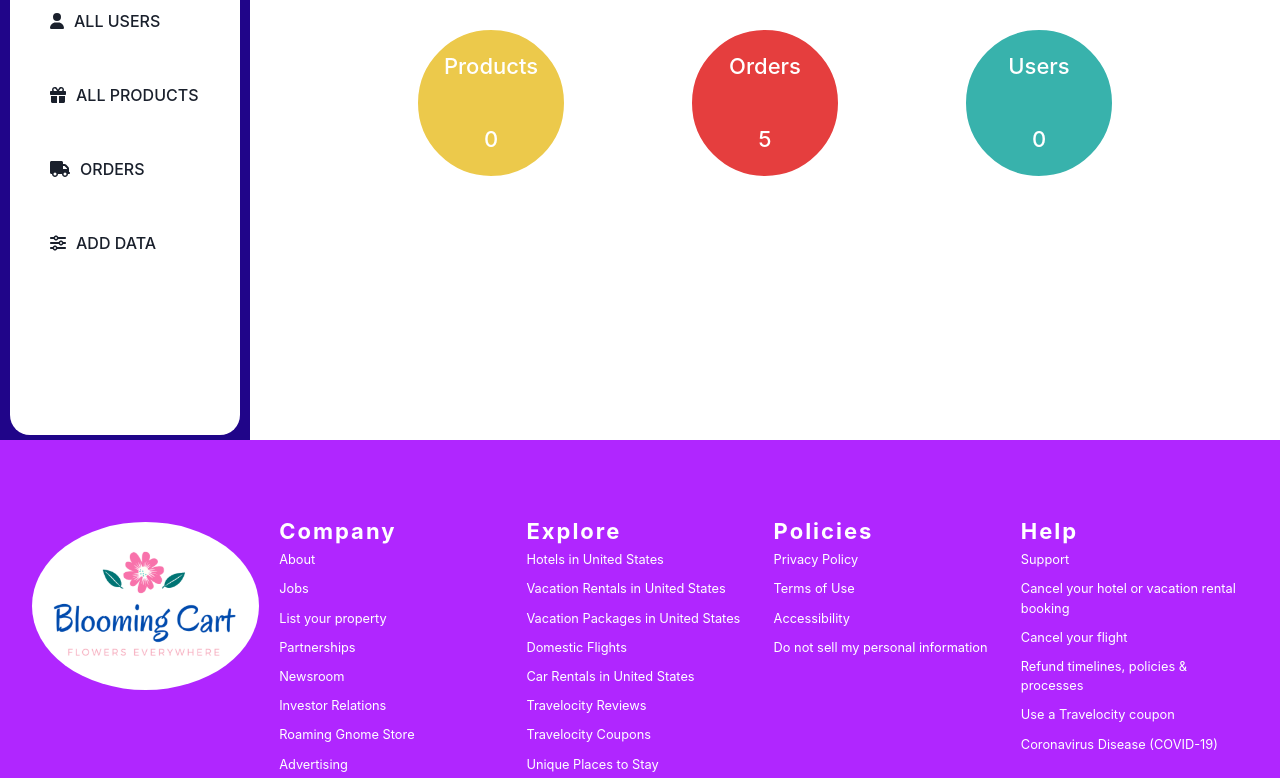
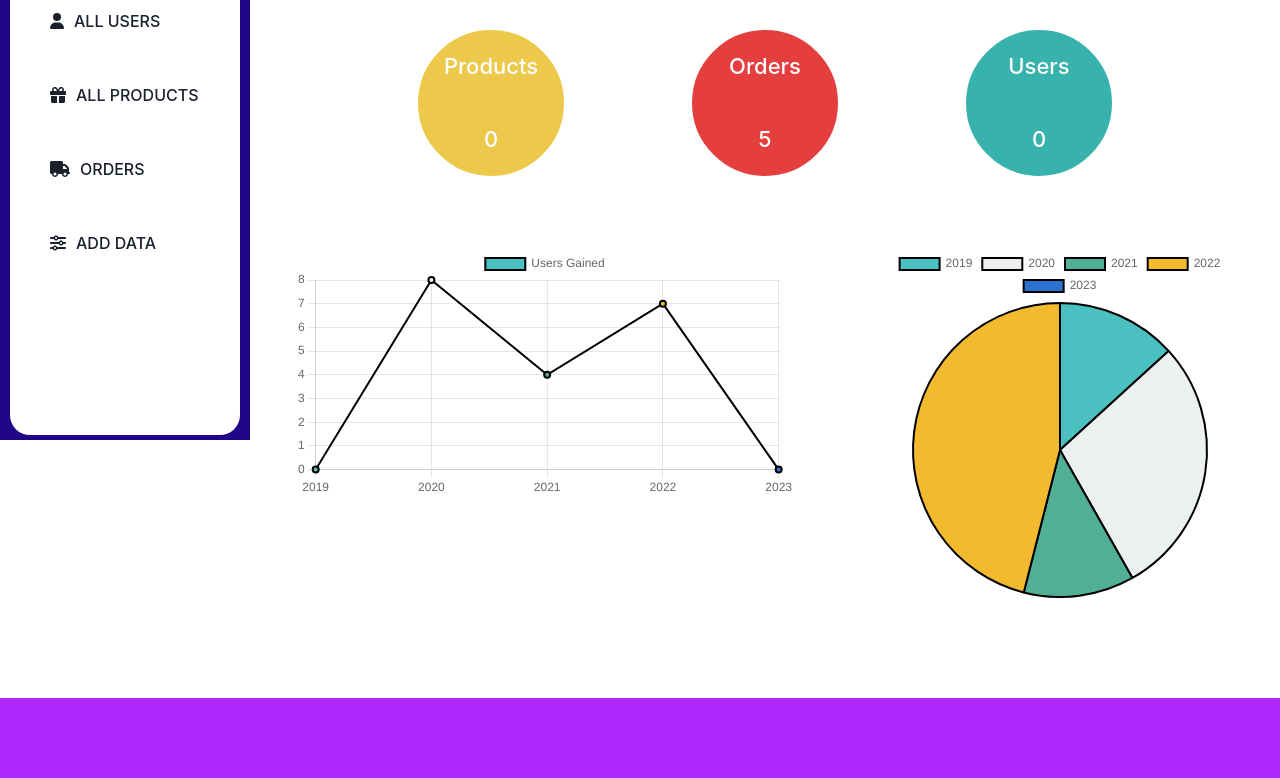
Before and after one commit to itsAkash12/Blooming-Cart, a React (Create React App) app in the folder frontend/: page /admin in a window 1280 px wide. Shown: the part 435-1213 px from the top of the page. Built offline with nearby package versions, Linux system fonts and the light colour scheme; no server answers.

Commit message:
added:day-5 tasks

```diff
--- a/frontend/src/components/Navbar/WebNavbar.jsx
+++ b/frontend/src/components/Navbar/WebNavbar.jsx
@@ -11,6 +11,8 @@ import { useState, useEffect } from "react";
 
 const WebNavbar = () => {
   const [scrollTop, setScrollTop] = useState(0);
+  let name = localStorage.getItem("userName");
+
   const onScroll = () => {
     const winScroll = document.documentElement.scrollTop;
     const height =
@@ -26,7 +28,9 @@ const WebNavbar = () => {
     <Box position="sticky" top="0" className="stickyNavbar">
       <Box className="div_three_container">
         <Box className="div_three_container_logo">
-          <Link to="/"><Image src={logo} alt="logo_of_website" /></Link>
+          <Link to="/">
+            <Image src={logo} alt="logo_of_website" />
+          </Link>
         </Box>
         <Box className="div_three_container_input-group">
           <input
@@ -46,9 +50,15 @@ const WebNavbar = () => {
         <Box className="div_three_container_Avtar">
           <Link to="/login">
             <Image src={avatar} alt="avatar" />
-            <Text fontSize="xs" fontWeight="bold">
-              Login
-            </Text>
+            {name ? (
+              <Text fontSize="xs" fontWeight="bold">
+                {name}
+              </Text>
+            ) : (
+              <Text fontSize="xs" fontWeight="bold">
+                Login
+              </Text>
+            )}
           </Link>
         </Box>
         <Box className="div_three_container_Avtar">
--- /dev/null
+++ b/frontend/src/components/admin/LineChart.jsx
@@ -0,0 +1,10 @@
+import React from 'react'
+import {Box} from "@chakra-ui/react"
+import { Line } from "react-chartjs-2";
+import { Chart as ChartJS } from "chart.js/auto";
+
+const LineChart = ({chartData}) => {
+  return (<Line data={chartData} />)
+}
+
+export default LineChart
--- /dev/null
+++ b/frontend/src/components/admin/PieChart.jsx
@@ -0,0 +1,10 @@
+import React from 'react'
+import {Box} from "@chakra-ui/react"
+import { Pie} from "react-chartjs-2";
+import { Chart as ChartJS } from "chart.js/auto";
+
+const PieChart = ({chartData}) => {
+  return (<Pie data={chartData} />)
+}
+
+export default PieChart
--- a/frontend/src/components/landingPage/CardSection.jsx
+++ b/frontend/src/components/landingPage/CardSection.jsx
@@ -1,15 +1,17 @@
 import { Box, Heading, Image, Text } from '@chakra-ui/react'
 import React from 'react'
 import "../../styles/homepage.css"
+import {useNavigate} from "react-router-dom"
 
 const CardSection = ({details,title}) => {
+  const navigate = useNavigate();
   return (
     <Box className='CardSection_parent'>
         <Heading size={['sm', 'md', 'lg', 'xl']} className='CardSection_parent_heading' fontFamily="PlayfairDisplayBold">{title}</Heading>
         <Box className='CardSection_container'>
             {
                details && details.map((el)=> (
-                    <Box key={el.img}>
+                    <Box key={el.img} onClick={()=> navigate("/ind") }>
                         <Image width="90%" src={el.img} />
                         <Text fontSize={['xs', 'sm', 'md', 'lg']} fontWeight="bold" >{el.name}</Text>
                     </Box>
--- a/frontend/src/components/landingPage/SearchSection.jsx
+++ b/frontend/src/components/landingPage/SearchSection.jsx
@@ -1,9 +1,12 @@
 import { Box, Button, Input, Select, Text } from "@chakra-ui/react";
-import React from "react";
+import React, { useState } from "react";
 import "../../styles/homepage.css";
 import { Categories_Data } from "../../assets/Data";
+import {useNavigate} from "react-router-dom";
 
 const SearchSection = () => {
+  const [input, setInput] = useState("");
+  const navigate = useNavigate();
   return (
     <Box className="search_section_parent">
       <Box className="search_section_container">
@@ -12,9 +15,9 @@ const SearchSection = () => {
           <Input placeholder="Zip Code" color="black" bg="white"></Input>
         </Box>
         <Box>
-          <Select fontSize={['xs', 'sm', 'md', 'lg']} colorScheme="red" color="black" bg="white" placeholder="Categories">
+          <Select onChange={(e)=> setInput(e.target.value)} fontSize={['xs', 'sm', 'md', 'lg']} colorScheme="red" color="black" bg="white" placeholder="Categories">
             {Categories_Data.map((el) => (
-              <option key={el.category} value={el.category}>{el.category}</option>
+              <option key={el.category} value={el.url}>{el.category}</option>
             ))}
           </Select>
         </Box>
@@ -27,7 +30,7 @@ const SearchSection = () => {
           />
         </Box>
         <Box>
-          <Button bg="green" colorScheme="whatsapp">Find a Gift Now</Button>
+          <Button bg="green" colorScheme="whatsapp" onClick={()=> navigate(`${input}`)} >Find a Gift Now</Button>
         </Box>
       </Box>
     </Box>
--- a/frontend/src/pages/AdminPages/Dashboard.jsx
+++ b/frontend/src/pages/AdminPages/Dashboard.jsx
@@ -2,16 +2,15 @@ import { Box, Heading, Text } from "@chakra-ui/react";
 import React, { useEffect, useState } from "react";
 import Sidebar from "../../components/admin/Sidebar";
 import "../../styles/adminpages.css";
-import {Line, Doughnut} from "react-chartjs-2"
+import LineChart from "../../components/admin/LineChart";
+import PieChart from "../../components/admin/PieChart";
 
 const Dashboard = () => {
   const [user, setUser] = useState(0);
   const [product, setProduct] = useState(0);
-  // const [amount, setAmount] = useState(0);
-  const [data, setData] = useState();
-  let totalAmount=99989;
+  let totalAmount = 99989;
 
-  const handleData = async()=> {
+  const handleData = async () => {
     try {
       let res = await fetch("http://localhost:8080/admin/users");
       let res2 = await fetch("http://localhost:8080/admin/products");
@@ -22,19 +21,57 @@ const Dashboard = () => {
       console.log(result2);
       // setData(result2);
       totalAmount = 0;
-      result2 && result2.forEach((item) => {
-          totalAmount += + Math.round(item.price);
+      result2 &&
+        result2.forEach((item) => {
+          totalAmount += +Math.round(item.price);
         });
-        console.log(totalAmount)
-
+      console.log(totalAmount);
     } catch (error) {
       console.log(error);
     }
-  }
+  };
 
   useEffect(() => {
-    handleData()
-  }, [])
+    handleData();
+  }, []);
+
+  const userData = {
+    labels: [2019, 2020, 2021, 2022, 2023],
+    datasets: [
+      {
+        label: "Users Gained",
+        data: [0, 8, 4, 7, user],
+        backgroundColor: [
+          "rgba(75,192,192,1)",
+          "#ecf0f1",
+          "#50AF95",
+          "#f3ba2f",
+          "#2a71d0",
+        ],
+        borderColor: "black",
+        borderWidth: 2,
+      },
+    ],
+  };
+
+  const ProductData = {
+    labels: [2019, 2020, 2021, 2022, 2023],
+    datasets: [
+      {
+        label: "Products Increased",
+        data: [25, 54, 23, 87, product],
+        backgroundColor: [
+          "rgba(75,192,192,1)",
+          "#ecf0f1",
+          "#50AF95",
+          "#f3ba2f",
+          "#2a71d0",
+        ],
+        borderColor: "black",
+        borderWidth: 2,
+      },
+    ],
+  };
 
   return (
     <Box className="admin_parent">
@@ -44,11 +81,11 @@ const Dashboard = () => {
         </Box>
         <Box>
           <Box>
-            <Box bg="twitter.500" className="detail1_container" >
+            <Box bg="twitter.500" className="detail1_container">
               <Text>Total Amount</Text>
               <Text>{totalAmount}</Text>
             </Box>
-            <Box className="detail2_container" >
+            <Box className="detail2_container">
               <Box bg="yellow.400">
                 <Text>Products</Text>
                 <Text>{product}</Text>
@@ -62,6 +99,19 @@ const Dashboard = () => {
                 <Text>{user}</Text>
               </Box>
             </Box>
+            <Box
+              mt="70px"
+              justifyContent="space-around"
+              mb="100px"
+              display="flex"
+            >
+              <Box style={{ width: 500 }}>
+                <LineChart chartData={userData} />
+              </Box>
+              <Box style={{ width: 350 }}>
+                <PieChart chartData={ProductData} />
+              </Box>
+            </Box>
           </Box>
         </Box>
       </Box>
--- a/frontend/src/pages/Homepage.jsx
+++ b/frontend/src/pages/Homepage.jsx
@@ -9,7 +9,7 @@ import ReviewSection from "../components/landingPage/ReviewSection";
 
 export default function Homepage() {
   return (
-    <Box className="container">
+    <Box mb="100px" className="container">
       <TopSection></TopSection>
       <SearchSection />
       <CardSection
--- a/frontend/src/pages/Login.jsx
+++ b/frontend/src/pages/Login.jsx
@@ -12,7 +12,7 @@ import {
   Image,
   Text,
   Box,
-  useToast
+  useToast,
 } from "@chakra-ui/react";
 import { FcGoogle } from "react-icons/fc";
 import { FaFacebook } from "react-icons/fa";
@@ -35,9 +35,7 @@ const Login = () => {
   };
 
   const handleNavigate = () => {
-
     navigate("/signup");
-
   };
 
   const handleSubmit = (e) => {
@@ -48,9 +46,10 @@ const Login = () => {
         password: user.password,
       })
       .then((response) => {
-        console.log(response)
+        console.log(response);
         if (response.data.flowerToken) {
           localStorage.setItem("token", response.data.flowerToken);
+          localStorage.setItem("userName", response.data.userData["name"]);
           toast({
             title: "Welcome Back",
             description: "Successfully Logged In",
@@ -204,9 +203,18 @@ const Login = () => {
                   </Stack>
                   <Divider orientation={"horizontal"} colorScheme={"black"} />
                   <Flex justifyContent={"space-between"}>
-                <Text color={"#3070F0"} fontSize={"14px"}>Not Registered?</Text>
-               <Text cursor={'pointer'} onClick={handleNavigate} color={"#3070F0"} fontSize={"14px"}>Create Your Account</Text>
-              </Flex>
+                    <Text color={"#3070F0"} fontSize={"14px"}>
+                      Not Registered?
+                    </Text>
+                    <Text
+                      cursor={"pointer"}
+                      onClick={handleNavigate}
+                      color={"#3070F0"}
+                      fontSize={"14px"}
+                    >
+                      Create Your Account
+                    </Text>
+                  </Flex>
                 </Stack>
               </Stack>
             </Stack>
```
